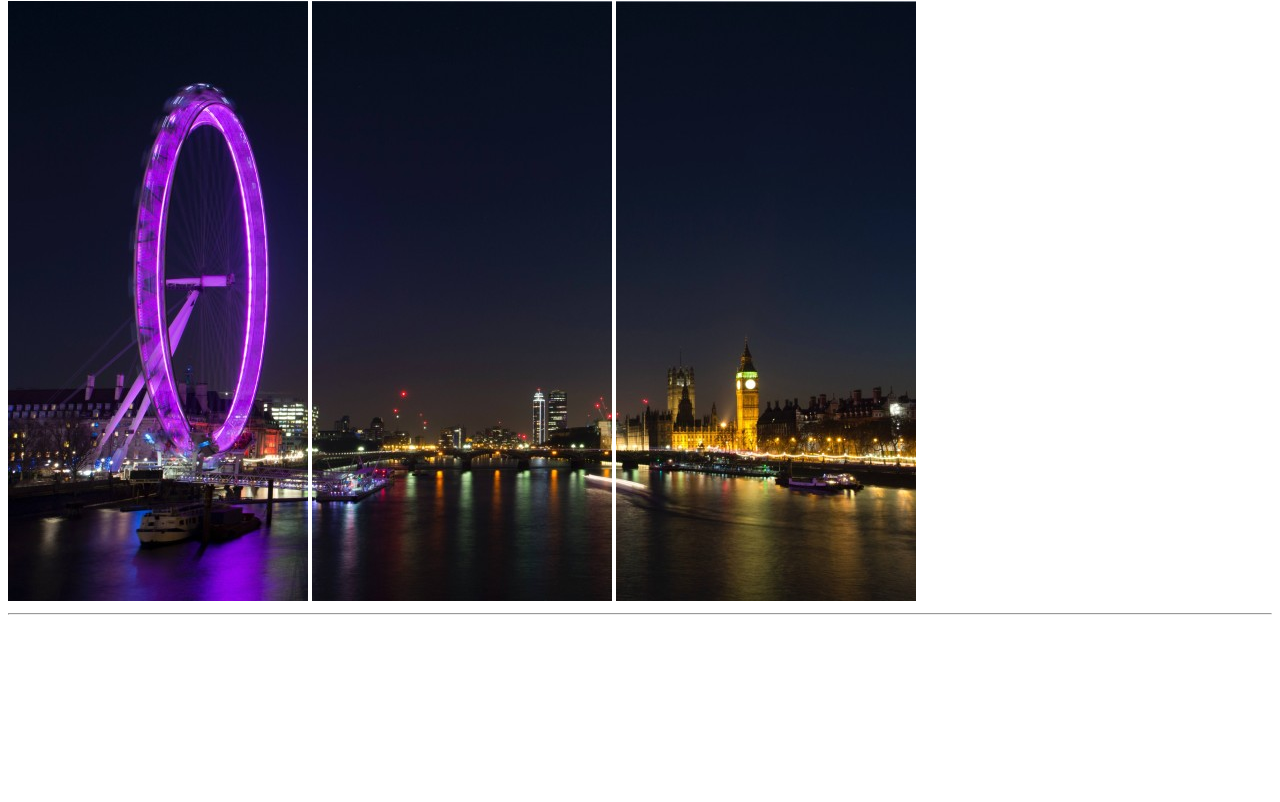
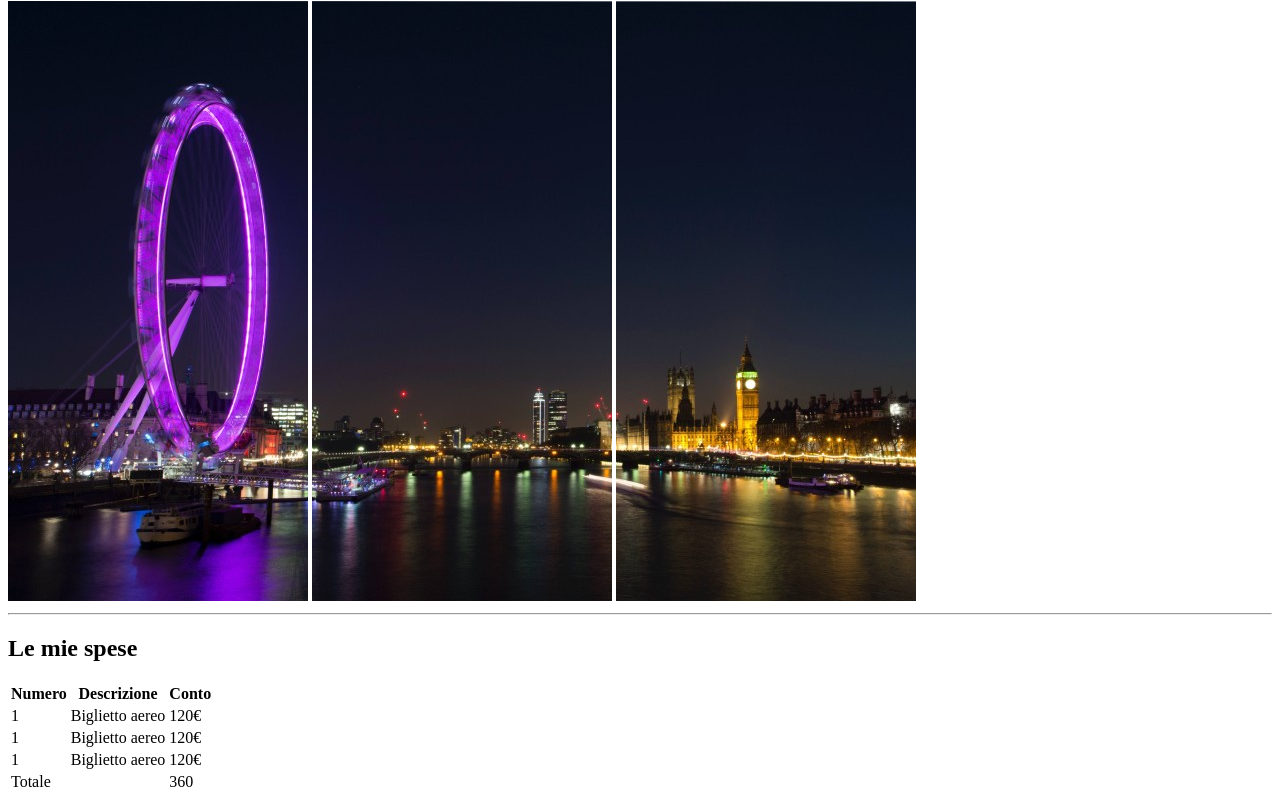
Before and after one commit to LucaBonifazio/html-london-trip, a plain HTML site: page index.html in a window 1280 px wide. Shown: the part 79-881 px from the top of the page. Before the commit the page ends 800 px from the top, so only its background shows below. Drawn offline with Linux system fonts and the light colour scheme.

Commit message:
first table

```diff
--- a/index.html
+++ b/index.html
@@ -16,7 +16,35 @@
     </header>
 
     <main>
-
+        <div>
+            <h2>Le mie spese</h2>
+            <table>
+                <thead>
+                    <th>Numero</th>
+                    <th>Descrizione</th>
+                    <th>Conto</th>
+                </thead>
+                <tbody>
+                    <td>1</td>
+                    <td>Biglietto aereo</td>
+                    <td>120&euro;</td>
+                </tbody>
+                <tbody>
+                    <td>1</td>
+                    <td>Biglietto aereo</td>
+                    <td>120&euro;</td>
+                </tbody>
+                <tbody>
+                    <td>1</td>
+                    <td>Biglietto aereo</td>
+                    <td>120&euro;</td>
+                </tbody>
+                <tbody>
+                    <td colspan="2">Totale</td>
+                    <td>360</td>
+                </tbody>
+            </table>
+        </div>
     </main>
 
     <footer>
```
